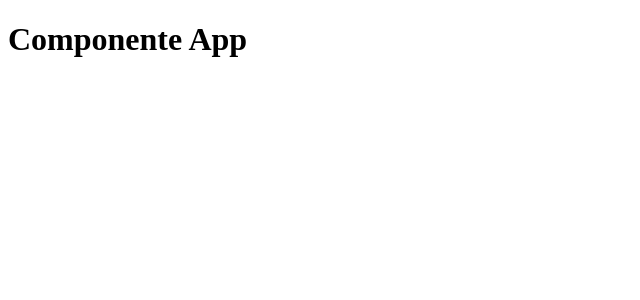
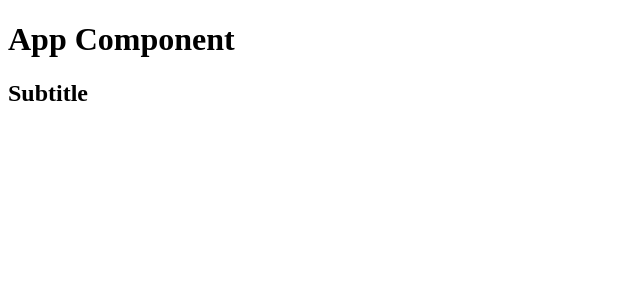
Before and after one commit to rsfbernardes/react-fundamentals, a React app: page / in a window 1280 px wide. Shown: the top 300 px of the page, without its empty margins (0-640 px from the left). Built offline with nearby package versions, Linux system fonts and the light colour scheme.

Commit message:
React Fragment

```diff
--- a/src/App.js
+++ b/src/App.js
@@ -2,7 +2,10 @@
 
 function App() {
   return (
-    <h1>Componente App</h1>
+    <>
+      <h1>App Component</h1>
+      <h2>Subtitle</h2>
+    </>
   )
 };
 
```
